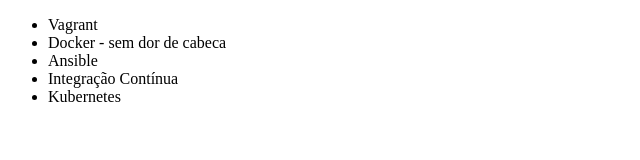
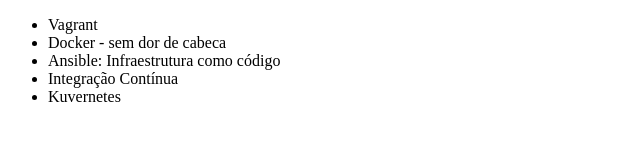
Before and after one commit to tauanybueno/alura-git, a plain HTML site: page index.html in a window 1280 px wide. Shown: the whole page, without its empty margins (0-640 px from the left). Drawn offline with Linux system fonts and the light colour scheme.

Commit message:
Alterando o nome dos cursos

```diff
--- a/index.html
+++ b/index.html
@@ -8,9 +8,9 @@
     <ul>
         <li>Vagrant</li>
         <li>Docker - sem dor de cabeca</li>
-        <li>Ansible</li>
+        <li>Ansible: Infraestrutura como código</li>
         <li>Integração Contínua</li>
-        <li>Kubernetes</li>
+        <li>Kuvernetes</li>
     </ul>
 </body>
 </html>
```
